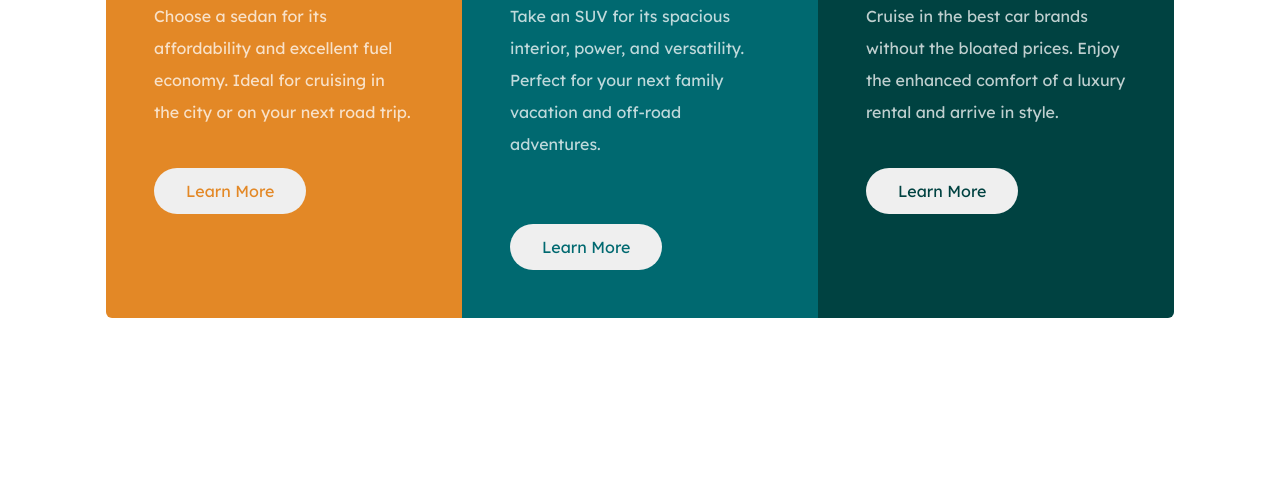
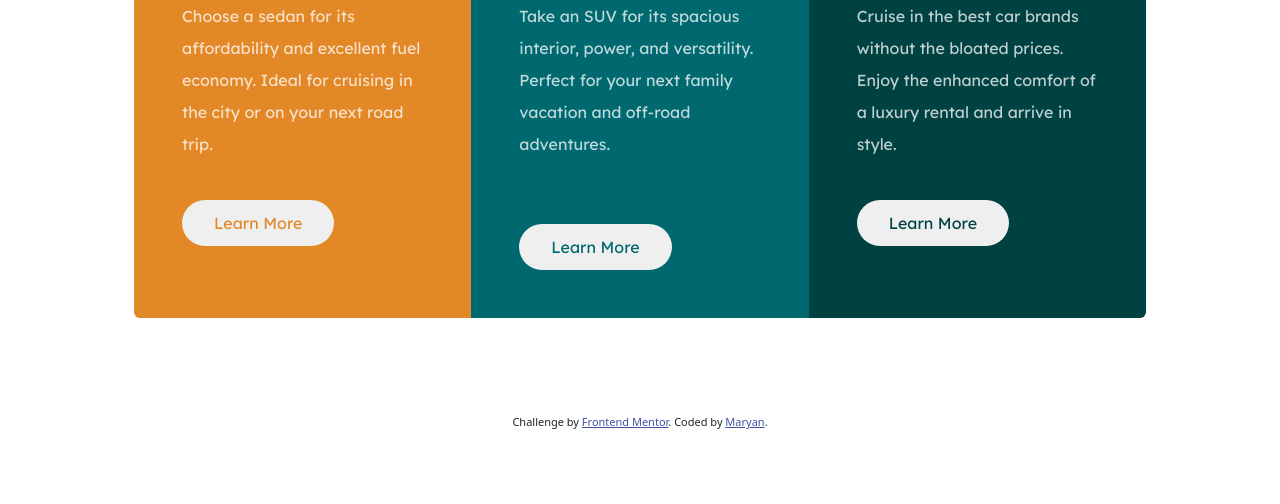
Before and after one commit to Maryan121/3-column-preview-card-component, a plain HTML site: page index.html in a window 1280 px wide. Shown: the part 296-800 px from the top of the page. Drawn offline with nearby package versions, Linux system fonts and the light colour scheme.

Commit message:
Update index.html

```diff
--- a/index.html
+++ b/index.html
@@ -10,7 +10,7 @@
 </head>
 <body>
   <main class="container p-lg-5  w-100">
-    <div class="row my-5 ">
+    <div class="row my-5 mx-3">
       <div class="col-lg  card1 p-lg-5 py-5 px-4 rounded-start">
         <svg width="64" height="40" xmlns="http://www.w3.org/2000/svg"><g fill="none" fill-rule="evenodd"><circle fill="#000" opacity=".201" cx="20" cy="20" r="20"/><path d="M52.936 24.11c1.942 0 3.517 1.542 3.517 3.445 0 1.903-1.575 3.445-3.517 3.445s-3.516-1.542-3.516-3.445c0-1.903 1.574-3.445 3.516-3.445zm-21.957 0c1.942 0 3.517 1.542 3.517 3.445 0 1.903-1.575 3.445-3.517 3.445s-3.516-1.542-3.516-3.445c0-1.903 1.574-3.445 3.516-3.445zm6.948-4.848v1.429c0 .716.61 1.293 1.348 1.259a1.295 1.295 0 001.225-1.295v-1.393h8.256l13.483 1.313c.956.093 1.676.881 1.676 1.814 0 2.89-2.126 5.303-4.926 5.819.397-3.557-2.458-6.62-6.053-6.62-3.646 0-6.504 3.14-6.039 6.723h-9.879c.466-3.588-2.397-6.722-6.039-6.722-3.595 0-6.45 3.062-6.052 6.62-2.14-.398-3.916-1.912-4.61-3.931h1.142c.731 0 1.32-.598 1.285-1.322-.033-.678-.629-1.2-1.322-1.2H20v-.251c0-1.274 1.066-2.243 2.306-2.243h15.62zM42.59 11c2.645 0 4.99 1.556 5.972 3.963l.726 1.779H40.17L38.413 11h4.178zm-6.865 0l1.758 5.741H26.505l3.357-3.654A6.502 6.502 0 0134.644 11h1.082z" fill="#FFD473" fill-rule="nonzero"/></g></svg>
         <h1 class="titles mt-5 mx-2 mx-lg-0">Sedans</h1>
@@ -36,6 +36,15 @@
   </main>
 
 
+  <style>
+    .attribution { font-size: 11px; text-align: center; }
+    .attribution a { color: hsl(228, 45%, 44%); }
+  </style>
+
+  <div class="attribution">
+    Challenge by <a href="https://www.frontendmentor.io?ref=challenge" target="_blank">Frontend Mentor</a>.
+    Coded by <a href="https://github.com/Maryan121">Maryan</a>.
+  </div>
 
 </body>
 </html>
```
